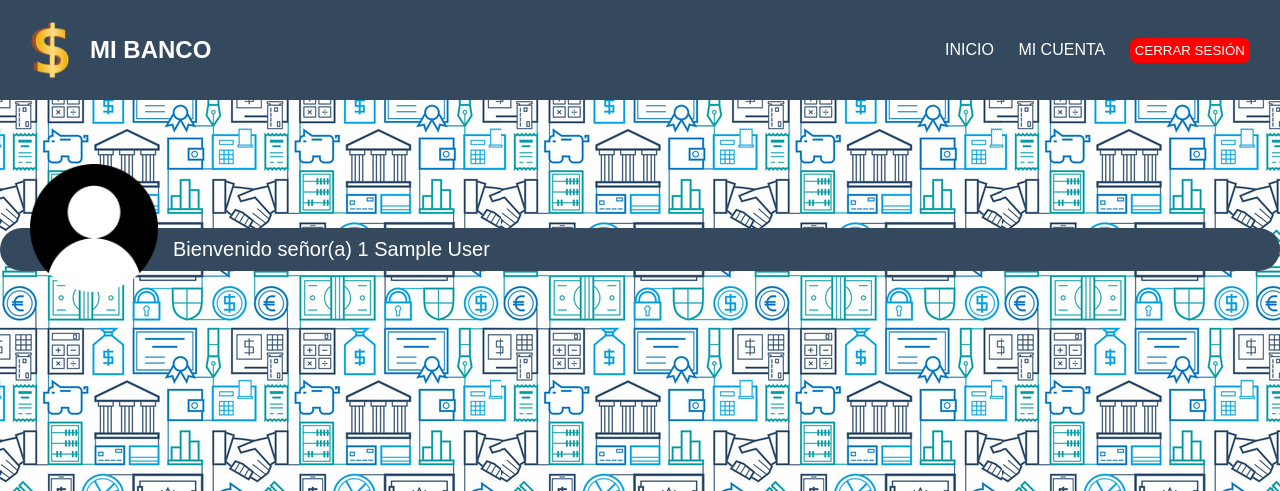
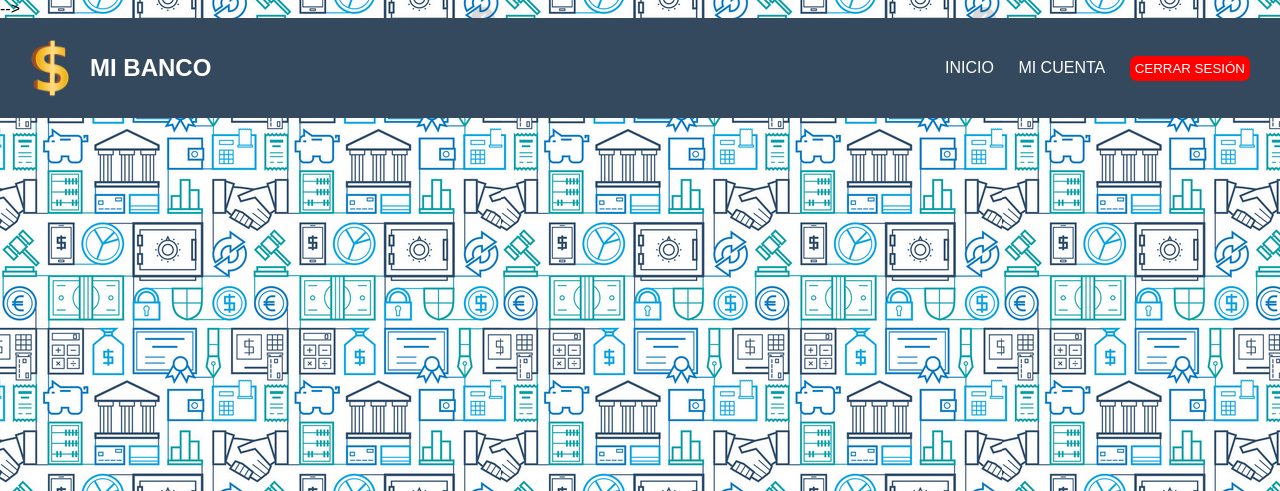
Before and after one commit to jddma/Banco_pw, a PHP site: page /panel/ in a window 1280 px wide. Shown: the top 491 px of the page. Run offline with PHP 8.4, Linux system fonts and the light colour scheme; the visitor is signed in with stand-in values (Sample User, id 1); some libraries are stand-ins or nearby versions.

Commit message:
Cosas pendientes a discucion en el hueco de 4 horas

```diff
--- a/css/styles_panel.css
+++ b/css/styles_panel.css
@@ -118,19 +118,16 @@ img{
     margin-top: 20px;
 }
 
-img.user-logo{
-    margin-top: 5%;
+/*img.user-logo{
     margin-left: 30px;
     margin-right: 15px;
-    height: 10%;
-    width: 10%;
+    height: 5%;
+    width: 5%;
 }
 
-p{
-    margin-top: 10%;
-    font-size: 20px;
-    padding: 10px;
-    background: #34495e;
-    border-radius: 50px;
-    color: white;
-}
+.usuario{
+    height: 10%;
+    width: 100%;
+    margin-top: 20px;
+    background-color: black;
+}*/
--- a/panel/index.php
+++ b/panel/index.php
@@ -11,7 +11,7 @@
         exit();
     }
 
-?>
+?>-->
 <!DOCTYPE html>
 <html lang="es">
     <head>
@@ -39,9 +39,11 @@
                 </label>
             </ul>
         </div>
-        <div class="content"></div>
-            <img src="../img/user_logo.png" alt="Usuario_Logo" class="user-logo">
-            <p><?php echo "Bienvenido señor(a) ". $_SESSION["apellidos"]. " ". $_SESSION["nombres"]?></p>
+        <div class="content">
+            <div class="usuario">
+                <!--<img src="../img/user_logo.png" alt="Usuario_Logo" class="user-logo">
+                <p>?php echo "Bienvenido señor(a) ". $_SESSION["apellidos"]. " ". $_SESSION["nombres"]?></p>-->
+            </div>
         </div>
     </body>
 </html>
```
